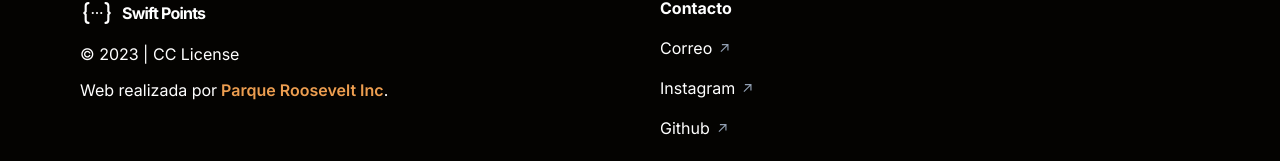
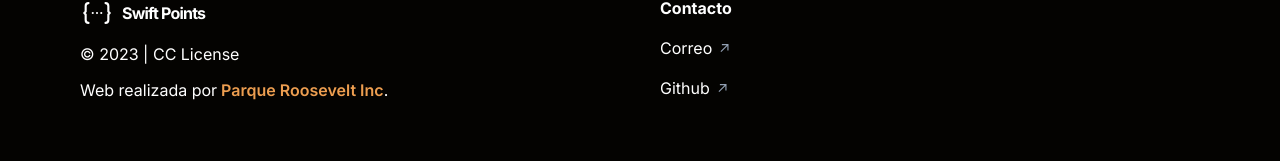
Before and after one commit to matibe95/puntos-funcion, a React (Vite) app: page / in a window 1280 px wide. Shown: the part 1039-1200 px from the top of the page. After the commit the page ends 1163 px from the top, so only its background shows below. Built offline with nearby package versions, Linux system fonts and the light colour scheme.

Commit message:
Update contactLinks.js

```diff
--- a/src/constants/contactLinks.js
+++ b/src/constants/contactLinks.js
@@ -4,11 +4,11 @@ export const contactLink = [
         title: 'Correo',
         link: 'mailto:parqueroosvelt.inc@gmail.com?Subject=Mensaje%20para%20equipo%20de%20Parque%20Roosevelt',
     },
-    {
-        id: 'footer-instagram',
-        title: 'Instagram',
-        link: 'www.instagram.com/',
-    },
+//    {
+//        id: 'footer-instagram',
+//        title: 'Instagram',
+//        link: 'www.instagram.com/',
+//    },
     {
         id: 'footer-github',
         title: 'Github',
```
